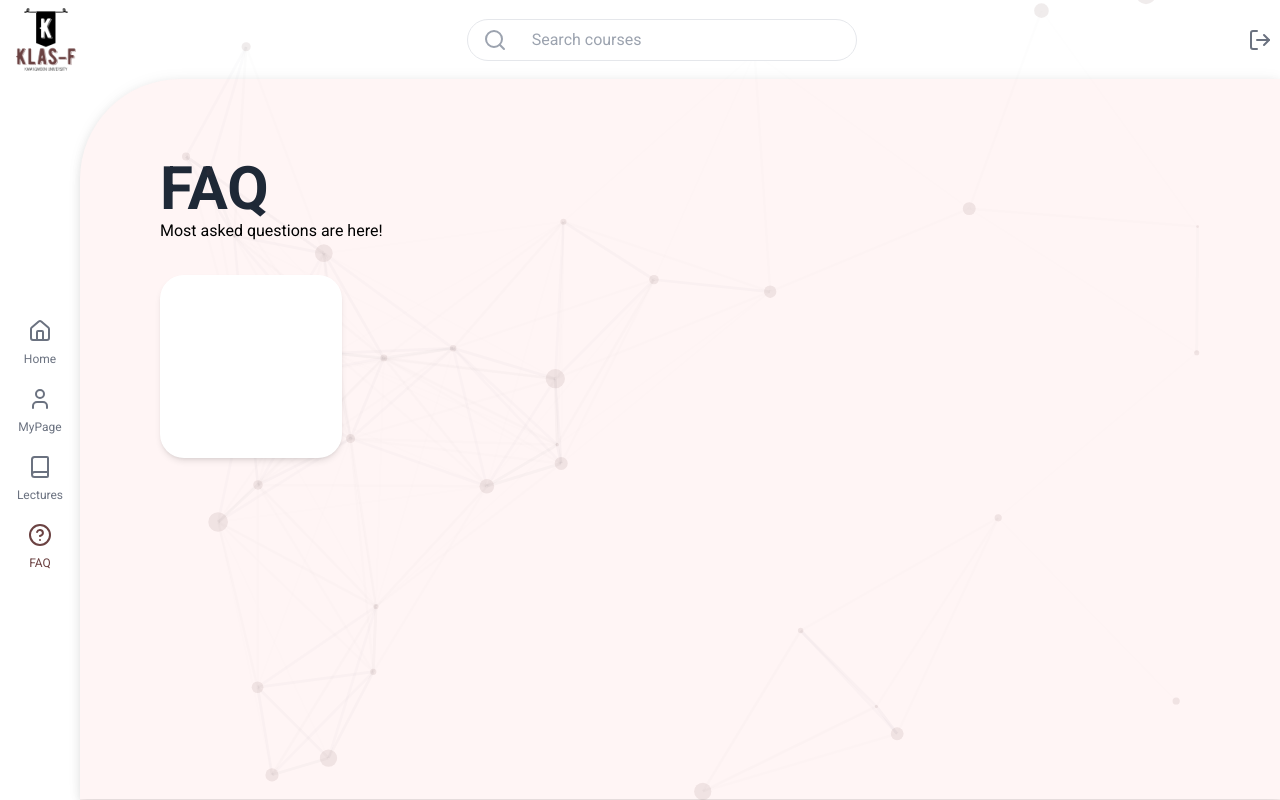
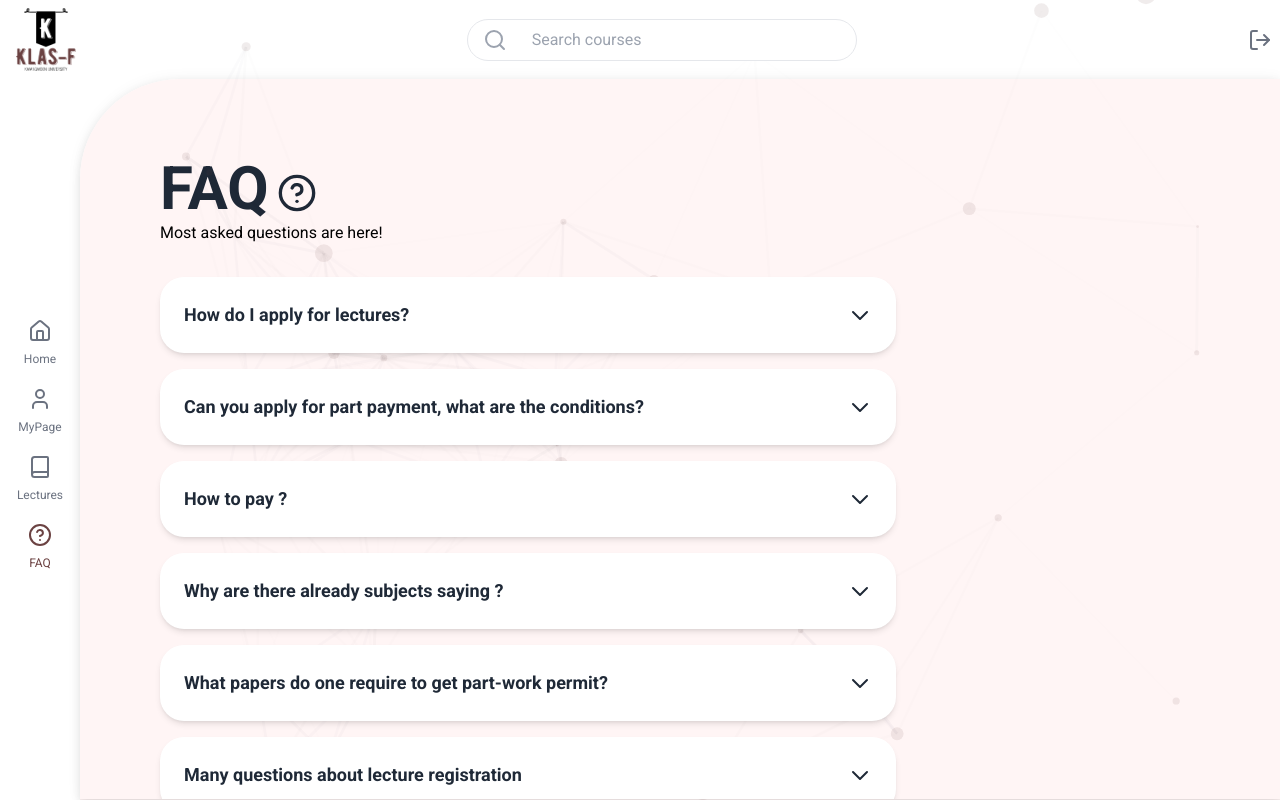
Before and after one commit to ChoiVadim/klas_f_fe, a React (Vite) app: page /faq in a window 1280 px wide. Built offline with nearby package versions, Linux system fonts and the light colour scheme.

Commit message:
[Add] Faq

```diff
--- a/src/routes/faq.tsx
+++ b/src/routes/faq.tsx
@@ -1,8 +1,104 @@
 import Header from "../components/header";
 import Sidebar from "../components/sidebar";
 import ParticlesBackground from "../components/ui/ParticlesBackground";
+import { useState } from "react";
+import { HelpCircle } from "lucide-react";
 
 export default function FAQPage() {
+    const [expanded, setExpanded] = useState({});
+    const questions = [
+        {
+            question: "How do I apply for lectures?",
+            answer: "First year students apply as freshmen, others later."
+        },
+        {
+            question: "Can you apply for part payment, what are the conditions?",
+            answer: "Part payment is available only when you have to pay more than 1 mil won, it’s divided by 1 mil; e.g. Gotta pay 1.5 mil -> 1 part: 1 mil, 2 part: 500k"
+        },
+        {
+            question: "How to pay ?",
+            answer: "online bank transfer"
+        },
+        {
+            question: "Why are there already subjects saying ?",
+            answer: "Some subjects are meant for 1 years only, so you can apply for them only during "
+        },
+        {
+            question: "What papers do one require to get part-work permit?",
+            answer: "check immigration office website or Kwangwoon news feed"
+        },
+        {
+            question: "Many questions about lecture registration",
+            answer: "there is PDF document for that"
+        },
+        {
+            question: "There is a compulsory Korean lectures for foreigners, can I cancel them?",
+            answer: "If you have 5th level of Korean or more, attend the office"
+        },
+        {
+            question: "Visa related questions",
+            answer: "Kwangwoon newsfeed"
+        },
+        {
+            question: "Credits related questions",
+            answer: "If you have high average grade, you’re able to apply for 21 credit, otherwise – 18 credits. 1 hour a week lecture – 1 credit, practical lectures – 2 credits, 3 hours a week lectures – 3 credits"
+        },
+        {
+            question: "Lectures for foreigners tend to be easier and contain less study material",
+            answer: ""
+        },
+        {
+            question: "This one is compulsory for graduation, better to take this one first year first term",
+            answer: ""
+        },
+        {
+            question: "How do I register subjects on MacOS?",
+            answer: "There is no available program for MacOS, find a Windows PC (ask friend or PC)"
+        },
+        {
+            question: "Can I listen to the lectures form other departments?",
+            answer: "Yes, they will appear as at your record. Kinda same as . And if you take 2nd major or minor later, they will change to /"
+        },
+        {
+            question: "Are there any special lectures to help foreigners with TOPIK exam?",
+            answer: "Yes, sometimes 2 weeks before TOPIK the university holds small term courses to prepare for TOPIK. One should check the newsfeed"
+        },
+        {
+            question: "What do I do if I’ve missed some lectures due to illness?",
+            answer: "You gotta have a paper from the doctor which confirms you were ill. Bring it to the office of your department"
+        },
+        {
+            question: "Do foreigners need to listen to lectures?",
+            answer: "They are obligatory for Koreans, foreigners are allowed to skip them"
+        },
+        {
+            question: "Do I need to pay ?",
+            answer: "Not really but you get some benefits during events"
+        },
+        {
+            question: "How to sign up for library application?",
+            answer: "Use your student ID and password is your birthdate"
+        },
+        {
+            question: "TOPIK fee refund and TOPIK level scholarship",
+            answer: "You can get a refund of TOPIK fee once a semester, check the newsfeed; There is also a scholarship for TOPIK level: 600k won for the first time you increase your level 3->4 and so on, and 300k the second time you increase it 4->5 and so on). Check for  news at  tab."
+        },
+        {
+            question: "You can receive your TOPIK fee (55000 won) once a semester via international affairs office. Check for  news at  tab.",
+            answer: "You can receive your TOPIK fee (55000 won) once a semester via international affairs office. Check for  news at  tab."
+        },
+        {
+            question: "Graduation conditions for foreigners: you need to have a valid TOPIK of 4 or higher, so make sure to pass the TOPIK 6 months before graduation. Most of the departments require just to have an appropriate total number of credits, either 133 or 130; 60 or 45 for major credits and 30 for elective courses. But departments from (, , , ) also need to make a graduation project. Keep that in mind!",
+            answer: "Most of the departments require just to have an appropriate total number of credits, either 133 or 130; 60 or 45 for major credits and 30 for elective courses. But departments from (, , , ) also need to make a graduation project. Keep that in mind!"
+        },
+        {
+            question: "You can go for double major(45-60, depends on the major requirements) or minor (21). To be able to register for that, you must have 3.0 or higher GPA, be 2-4 year student. Check for the  news at  tab on the website.",
+            answer: "To be able to register for that, you must have 3.0 or higher GPA, be 2-4 year student. Check for the  news at  tab on the website."
+        },
+    ];
+
+
+
     return (
         <div className="min-h-screen bg-background overflow-hidden">
         <ParticlesBackground />
@@ -17,13 +113,36 @@ export default function FAQPage() {
                 <div className="flex flex-col md:ml-16 md:mt-16">
                     <h1 className="text-6xl font-bold text-card-foreground">
                         FAQ
+                        <HelpCircle className="inline-block m-2 w-10 h-10" />
                     </h1>
                     <h2 className="font-medium mb-8 mr-10">
                         Most asked questions are here!
                     </h2>
-                    <div className="grid grid-cols-2 md:grid-cols-5 gap-4 md:gap-8 md:mr-16">
-                        <div className="bg-card p-6 rounded-3xl shadow-md flex items-center aspect-square max-h-96 z-10">
-                        </div>
+                    <div className="flex flex-col gap-4 md:gap-4 md:mr-16 w-2/3">
+                        {questions.map((question, index) => {
+                                const isOpen = expanded[index];
+                                return (
+                                    <div key={index} className="bg-card rounded-3xl shadow-md z-10">
+                                        <button
+                                            onClick={() => setExpanded({ ...expanded, [index]: !isOpen })}
+                                            className="flex items-center justify-between w-full p-6"
+                                        >
+                                            <h3 className="text-lg font-bold text-card-foreground text-left">{question.question}</h3>
+                                            <span className={isOpen ? "rotate-180" : ""}>
+                                                <svg xmlns="http://www.w3.org/2000/svg" className="h-6 w-6 text-card-foreground" fill="none" viewBox="0 0 24 24" stroke="currentColor">
+                                                    <path strokeLinecap="round" strokeLinejoin="round" strokeWidth={2} d="M19 9l-7 7-7-7" />
+                                                </svg>
+                                            </span>
+                                        </button>
+                                        <div
+                                            className={`overflow-hidden transition-all duration-300 ease-in-out ${isOpen ? "max-h-40" : "max-h-0"}`} // Add transition classes
+                                        >
+                                            <p className="text-sm text-muted-foreground p-6 pt-0">{question.answer}</p>
+                                        </div>
+                                    </div>
+                                );
+                            }
+                        )}
                     </div>
                 </div>
 
--- a/src/routes/lectures.tsx
+++ b/src/routes/lectures.tsx
@@ -26,7 +26,7 @@ export default function LecturesPage() {
                     </h2>
 
                     {/* Buttons */}
-                    <div className="flex flex-col md:flex-row gap-4 mb-10 w-fullmd:w-1/3">
+                    <div className="flex flex-col md:flex-row gap-4 mb-10 w-full md:w-1/3">
                         <button className="w-full bg-primary p-2 px-10 rounded-3xl shadow-md flex items-center justify-center z-10">
                             <Info className="h-6 w-6 mr-2 text-white" />
                             <h1 className="text-white text-center">
```
